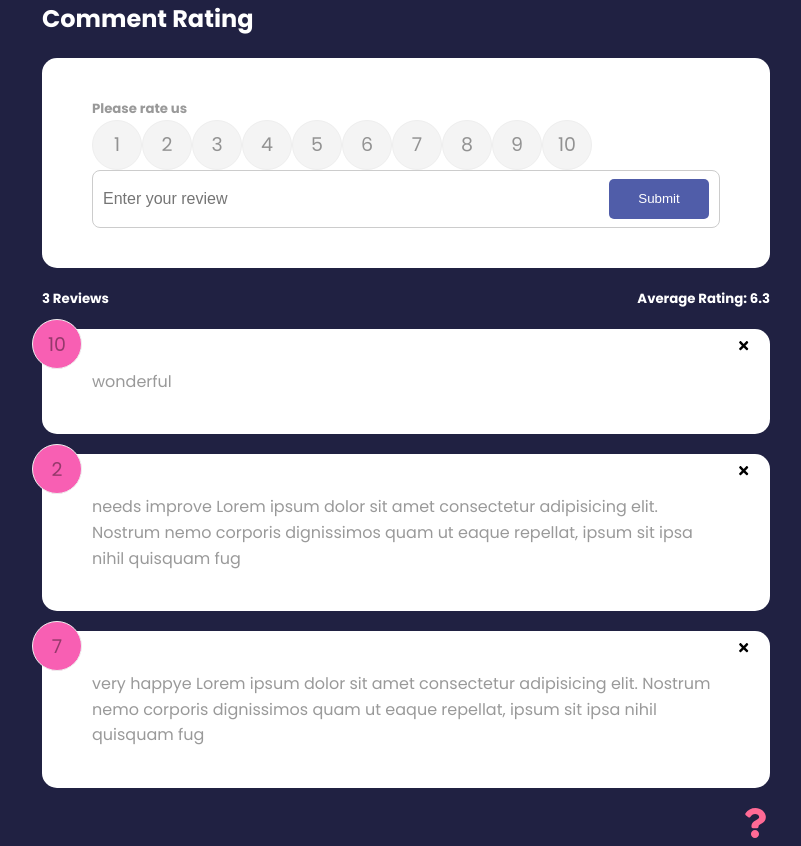
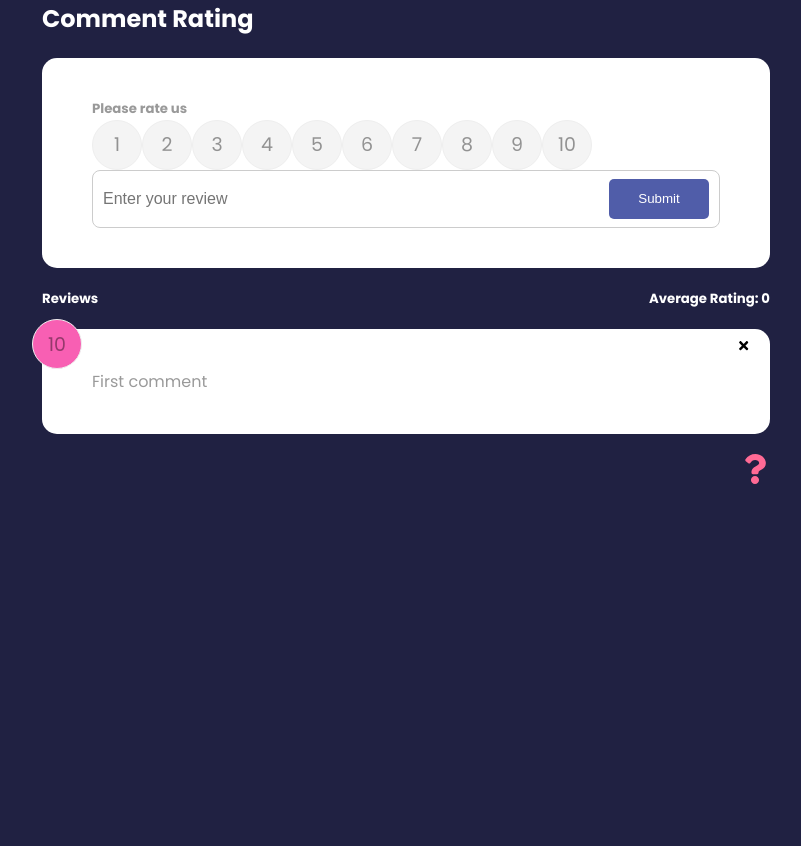
Before and after one commit to xploreout/comment-app, a React (Create React App) app: page / in a window 1280 px wide. Shown: the whole page, without its empty margins (234-1035 px from the left). After the commit the page ends 800 px from the top, so only its background shows below. Built offline with nearby package versions, Linux system fonts and the light colour scheme.

Commit message:
use context provider to pass in props

```diff
--- a/src/App.js
+++ b/src/App.js
@@ -9,7 +9,7 @@ import SurveyList from './components/SurveyList';
 import SurveyStats from './components/SurveyStats';
 import SurveyForm from './components/SurveyForm';
 import { BrowserRouter as Router, Routes, Route } from 'react-router-dom';
-import Post from './components/Post';
+import { SurveyProvider } from './components/context/SurveyContext';
 
 function App() {
   const [survey, setSurvey] = useState(SurveyData);
@@ -26,6 +26,7 @@ function App() {
   };
 
   return (
+    <SurveyProvider>
       <Router>
         <Header />
         <div className='container'>
@@ -35,13 +36,13 @@ function App() {
               element={
                 <>
                   <SurveyForm handleAddSurvey={addItem} />
-                <SurveyStats feedback={survey} />
-                <SurveyList survey={survey} handleDelete={deleteItem} />
+                  <SurveyStats />
+                  <SurveyList  handleDelete={deleteItem} />
                 </>
               }
             />
             <Route path='/about' element={<About />} />
-          <Route path='/post/*' element={<Post />} />
+            {/* <Route path='/post/*' element={<Post />} /> */}
             {/* <Route path='/post/:id/:name' element={<Post />} /> */}
             {/* <Route path='/post/*' element={<Post />} /> */}
           </Routes>
@@ -56,6 +57,7 @@ function App() {
           <AboutLink />
         </div>
       </Router>
+    </SurveyProvider>
   );
 }
 export default App;
--- a/src/components/SurveyItem .jsx
+++ b/src/components/SurveyItem .jsx
@@ -1,20 +1,19 @@
 import React from 'react';
 import Card from './shared/Card';
-import PropTypes from 'prop-types';
 import { FaTimes } from 'react-icons/fa';
+import PropTypes from 'prop-types'
 
 function SurveyItem({ item, handleDelete }) {
   return (
     <Card>
-      <div className='num-display'>{item.rating}</div>
+      <div className='num-display'>{item && item.rating}</div>
       <button className='close' onClick={() => handleDelete(item.id)}>
         <FaTimes />
       </button>
-      <div className='text-disply'>{item.text} </div>
+      <div className='text-disply'>{item && item.text} </div>
     </Card>
   );
 }
-
 SurveyItem.propTypes = {
   item: PropTypes.object.isRequired,
 };
--- a/src/components/SurveyList.jsx
+++ b/src/components/SurveyList.jsx
@@ -1,9 +1,10 @@
-import React from 'react';
+import React, { useContext } from 'react';
 import SurveyItem from './SurveyItem ';
-import PropTypes from 'prop-types';
 import { motion, AnimatePresence } from 'framer-motion';
+import SurveyContext from './context/SurveyContext';
 
-function SurveyList({ survey, handleDelete }) {
+function SurveyList({ handleDelete }) {
+  const { survey } = useContext(SurveyContext);
   return (
     <div>
       <AnimatePresence>
@@ -14,7 +15,7 @@ function SurveyList({ survey, handleDelete }) {
             animate={{ opacity: 1 }}
             exit={{ opacity: 0 }}
           >
-            <SurveyItem key={item.id} item={item} handleDelete={handleDelete} />
+            <SurveyItem key={item.id} item={item}handleDelete={handleDelete} />
           </motion.div>
         ))}
       </AnimatePresence>
@@ -30,14 +31,5 @@ function SurveyList({ survey, handleDelete }) {
   // );
 }
 
-SurveyList.propTypes = {
-  survey: PropTypes.arrayOf(
-    PropTypes.shape({
-      id: PropTypes.string.isRequired,
-      text: PropTypes.string.isRequired,
-      rating: PropTypes.number.isRequired,
-    })
-  ),
-};
 
 export default SurveyList;
--- a/src/components/SurveyStats.jsx
+++ b/src/components/SurveyStats.jsx
@@ -1,24 +1,21 @@
-import React from 'react';
-import PropTypes from 'prop-types';
+import React, { useContext } from 'react';
+import SurveyContext from './context/SurveyContext';
 
-function SurveyStats({ feedback }) {
+function SurveyStats() {
+  const { feedback } = useContext(SurveyContext);
   let average =
     feedback &&
     feedback.reduce((cum, current) => {
       return cum + current.rating;
     }, 0) / feedback.length;
-  average = average.toFixed(1).replace(/[.,]0$/, '');
+  average = average && average.toFixed(1).replace(/[.,]0$/, '');
 
   return (
     <div className='feedback-stats'>
-      <h5>{feedback.length} Reviews</h5>
+      <h5>{feedback && feedback.length} Reviews</h5>
       <h5>Average Rating: {isNaN(average) ? 0 : average}</h5>
     </div>
   );
 }
 
-SurveyStats.propTypes = {
-  feedback: PropTypes.array.isRequired,
-};
-
 export default SurveyStats;
--- /dev/null
+++ b/src/components/context/SurveyContext.jsx
@@ -0,0 +1,16 @@
+import React, { createContext, useState } from 'react';
+
+const SurveyContext = createContext();
+
+export const SurveyProvider = ({ children }) => {
+  const [survey, setSurvey] = useState([
+    { id: 1, rating: 10, text: 'First comment' },
+  ]);
+  return (
+    <SurveyContext.Provider value={{ survey }}>
+      {children}
+    </SurveyContext.Provider>
+  );
+};
+
+export default SurveyContext;
--- a/src/components/shared/Card.jsx
+++ b/src/components/shared/Card.jsx
@@ -18,7 +18,7 @@ function Card({ children, reverse }) {
 }
 
 Card.propTypes = {
-  childre: PropTypes.node.isRequired,
+  children: PropTypes.node.isRequired,
   reverse: PropTypes.bool,
 };
 
```
Lines whose indentation alone changed are shown as unchanged.
